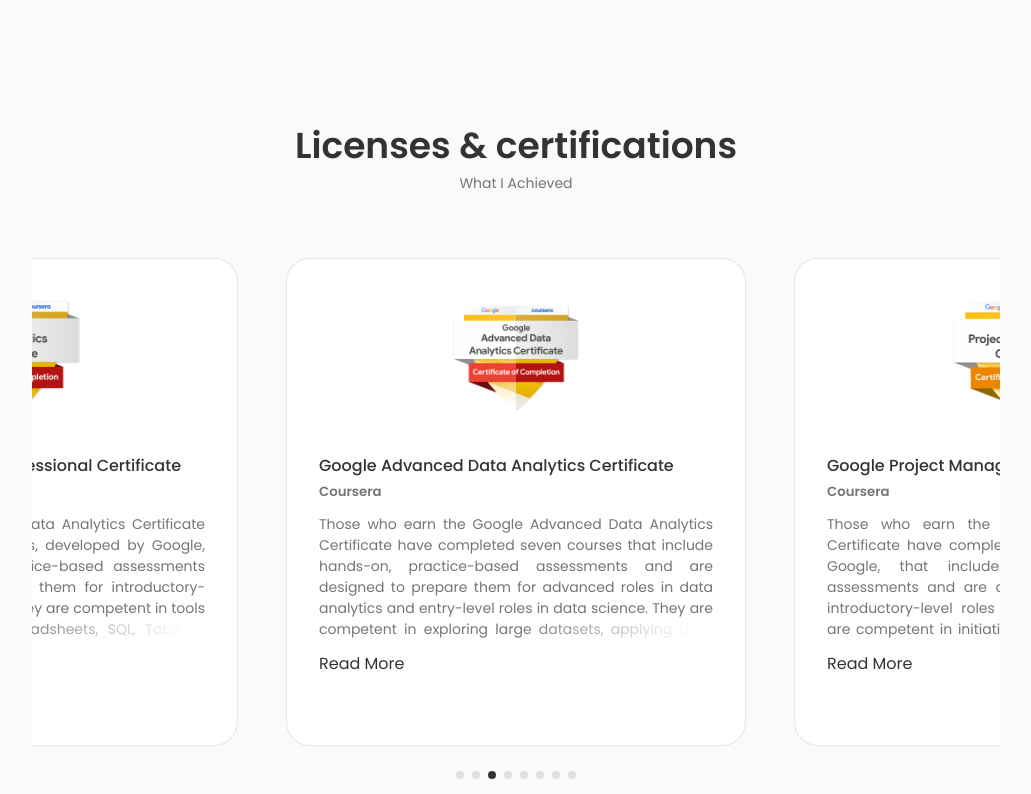
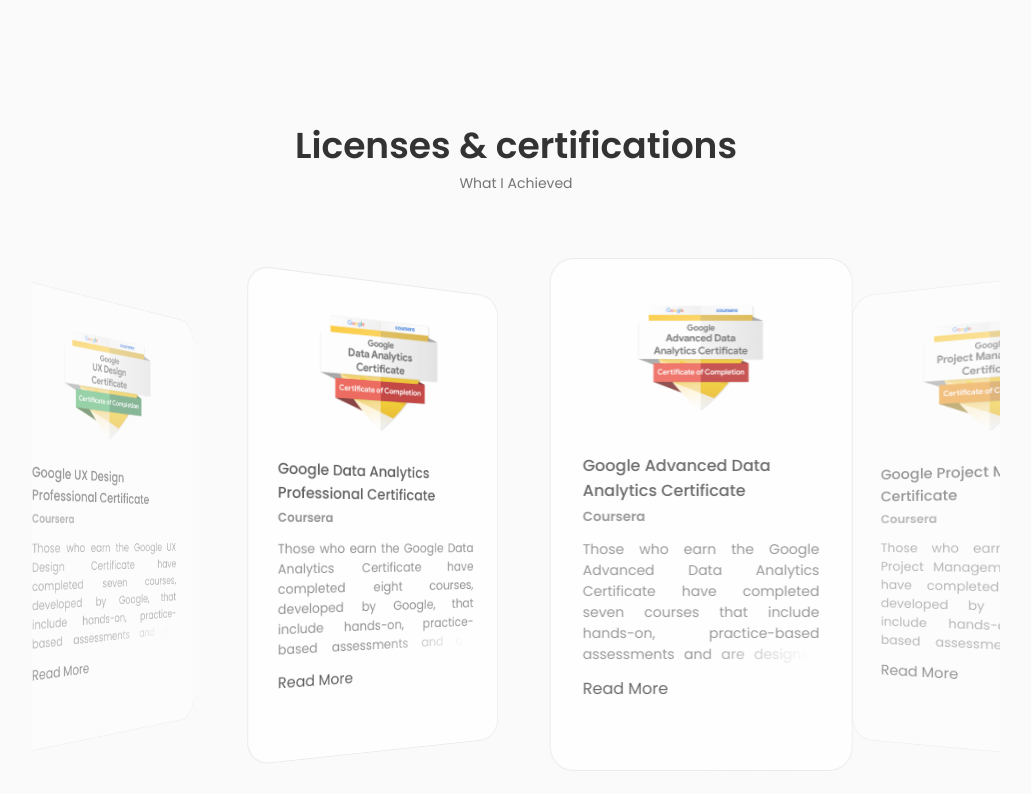
Before and after one commit to brendankhow/personal-portfolio-website, a React (Create React App) app: page / in a window 1280 px wide. Shown: the part 6438-7232 px from the top of the page, without its empty margins (124-1155 px from the left). Built offline with nearby package versions, Linux system fonts and the light colour scheme.

Commit message:
/fix: changed how certification section looks

```diff
--- a/src/components/certifications/Certifications.jsx
+++ b/src/components/certifications/Certifications.jsx
@@ -1,3 +1,91 @@
+// import React, { useState } from "react";
+// import "./certifications.css";
+// import { Data } from "./Data";
+// // Import Swiper React components
+// import { Swiper, SwiperSlide } from "swiper/react";
+// // Import Swiper styles
+// import "swiper/css";
+// import "swiper/css/pagination";
+// import "swiper/css/effect-coverflow"; // Import coverflow effect styles
+// // Import required modules
+// import { Pagination, Autoplay, EffectCoverflow } from "swiper/modules";
+
+// const Certifications = () => {
+//   const [isExpanded, setIsExpanded] = useState(false);
+
+//   const handleReadMoreClick = () => {
+//     setIsExpanded(!isExpanded);
+//   };
+
+//   return (
+//     <section className="certification container section" id="certifications">
+//       <h2 className="section__title">Licenses & certifications</h2>
+//       <span className="section__subtitle">What I Achieved</span>
+
+//       <Swiper
+//         className="certification__container"
+//         loop={true}
+//         grabCursor={true}
+//         spaceBetween={24}
+//         centeredSlides={true}
+//         effect="coverflow"
+//         coverflowEffect={{
+//           rotate: 0,
+//           stretch: 0,
+//           depth: 200,
+//           modifier: 1,
+//           slideShadows: false,
+//         }}
+//         pagination={{
+//           clickable: true,
+//         }}
+//         breakpoints={{
+//           576: {
+//             slidesPerView: 1,
+//           },
+//           768: {
+//             slidesPerView: 3,
+//             spaceBetween: 48,
+//           },
+//         }}
+//         modules={[Pagination, Autoplay, EffectCoverflow]}
+//         autoplay={{
+//           delay: 2500,
+//           disableOnInteraction: false,
+//         }}
+//         speed={1500}
+//       >
+//         {Data.map(({ id, image, name, issued, role, company, description }) => {
+//           return (
+//             <SwiperSlide className="certification__card" key={id}>
+//               <img src={image} alt="" className="certification__img" />
+//               <h3 className="certification__name">{name}</h3>
+//               <h5 className="certification__role">{issued}</h5>
+//               <h5 className="certification__company">{company}</h5>
+//               <p
+//                 className={`certification__description ${
+//                   isExpanded ? "expanded" : ""
+//                 }`}
+//               >
+//                 {description}
+//               </p>
+//               <button
+//                 onClick={handleReadMoreClick}
+//                 className="read-more-button"
+//               >
+//                 {isExpanded ? "Read Less" : "Read More"}
+//               </button>
+//             </SwiperSlide>
+//           );
+//         })}
+//       </Swiper>
+//     </section>
+//   );
+// };
+
+// export default Certifications;
+
+
 import React, { useState } from "react";
 import "./certifications.css";
 import { Data } from "./Data";
@@ -6,8 +94,9 @@
 // Import Swiper styles
 import "swiper/css";
 import "swiper/css/pagination";
+import "swiper/css/effect-coverflow"; // Import coverflow effect styles
 // Import required modules
-import { Pagination, Autoplay } from "swiper/modules";
+import { Pagination, Autoplay, EffectCoverflow } from "swiper/modules";
 
 const Certifications = () => {
   const [isExpanded, setIsExpanded] = useState(false);
@@ -25,32 +114,30 @@
         className="certification__container"
         loop={true}
         grabCursor={true}
-        spaceBetween={24}
-        centeredSlides={true} // Add this line
-        effect="coverflow" // Add this line
+        centeredSlides={true}
+        effect="coverflow"
         coverflowEffect={{
-          // Add this block
-          rotate: 50,
+          rotate: 30,
           stretch: 0,
           depth: 100,
           modifier: 1,
-          slideShadows: true,
+          slideShadows: false,
         }}
         pagination={{
           clickable: true,
         }}
         breakpoints={{
           576: {
-            slidesPerView: 2,
+            slidesPerView: 1,
           },
           768: {
-            slidesPerView: 2,
-            spaceBetween: 48,
+            slidesPerView: 3,
+            spaceBetween: 30,
           },
         }}
-        modules={[Pagination, Autoplay]}
+        modules={[Pagination, Autoplay, EffectCoverflow]}
         autoplay={{
-          delay: 1500,
+          delay: 2500,
           disableOnInteraction: false,
         }}
         speed={1500}
@@ -62,8 +149,6 @@
               <h3 className="certification__name">{name}</h3>
               <h5 className="certification__role">{issued}</h5>
               <h5 className="certification__company">{company}</h5>
-              {/* <p className="testimonial__description">{description}</p> */}
-
               <p
                 className={`certification__description ${
                   isExpanded ? "expanded" : ""
@@ -71,7 +156,6 @@
               >
                 {description}
               </p>
-
               <button
                 onClick={handleReadMoreClick}
                 className="read-more-button"
--- a/src/components/certifications/certifications.css
+++ b/src/components/certifications/certifications.css
@@ -7,8 +7,15 @@
   margin: auto;
 }
 
-.swiper-slide {
+.certification .swiper-slide {
   height: auto !important;
+  opacity: 0.5;
+  transition: opacity 0.3s ease;
+}
+
+.certification .swiper-slide-active {
+    transform: scale(1.1);
+    opacity: 1;
 }
 
 .certification__card {
@@ -18,6 +25,7 @@
   border-radius: 1.5rem;
   /* border: 2px solid black; */
   margin-bottom: var(--mb-3);
+  transition: transform 0.3s ease, opacity 0.3s ease;
 }
 
 .certification__img {
@@ -62,7 +70,11 @@
   right: 0;
   width: 50%;
   height: 1.2em;
-    background: linear-gradient(to right, transparent, var(--container-color) 90%);
+  background: linear-gradient(
+    to right,
+    transparent,
+    var(--container-color) 90%
+  );
   transition: background 0.5s ease-in-out; /* Transition added here */
 }
 
--- a/src/components/testimonials/Testimonials.jsx
+++ b/src/components/testimonials/Testimonials.jsx
@@ -39,7 +39,7 @@
                 }}
                 modules={[Pagination, Autoplay]}
                 autoplay={{
-                    delay: 1500,
+                    delay: 2500,
                     disableOnInteraction: false,
 
                 }}
--- a/src/components/testimonials/testimonials.css
+++ b/src/components/testimonials/testimonials.css
@@ -7,8 +7,12 @@
     margin: auto;
 }
 
-.swiper-slide {
+.testimonial .swiper-slide {
     height: auto !important;
+}
+
+.testimonial .swiper-slide-active {
+    /* styles for active swiper slide in testimonial component */
 }
 
 .testimonial__card {
```
Lines whose indentation alone changed are shown as unchanged.
